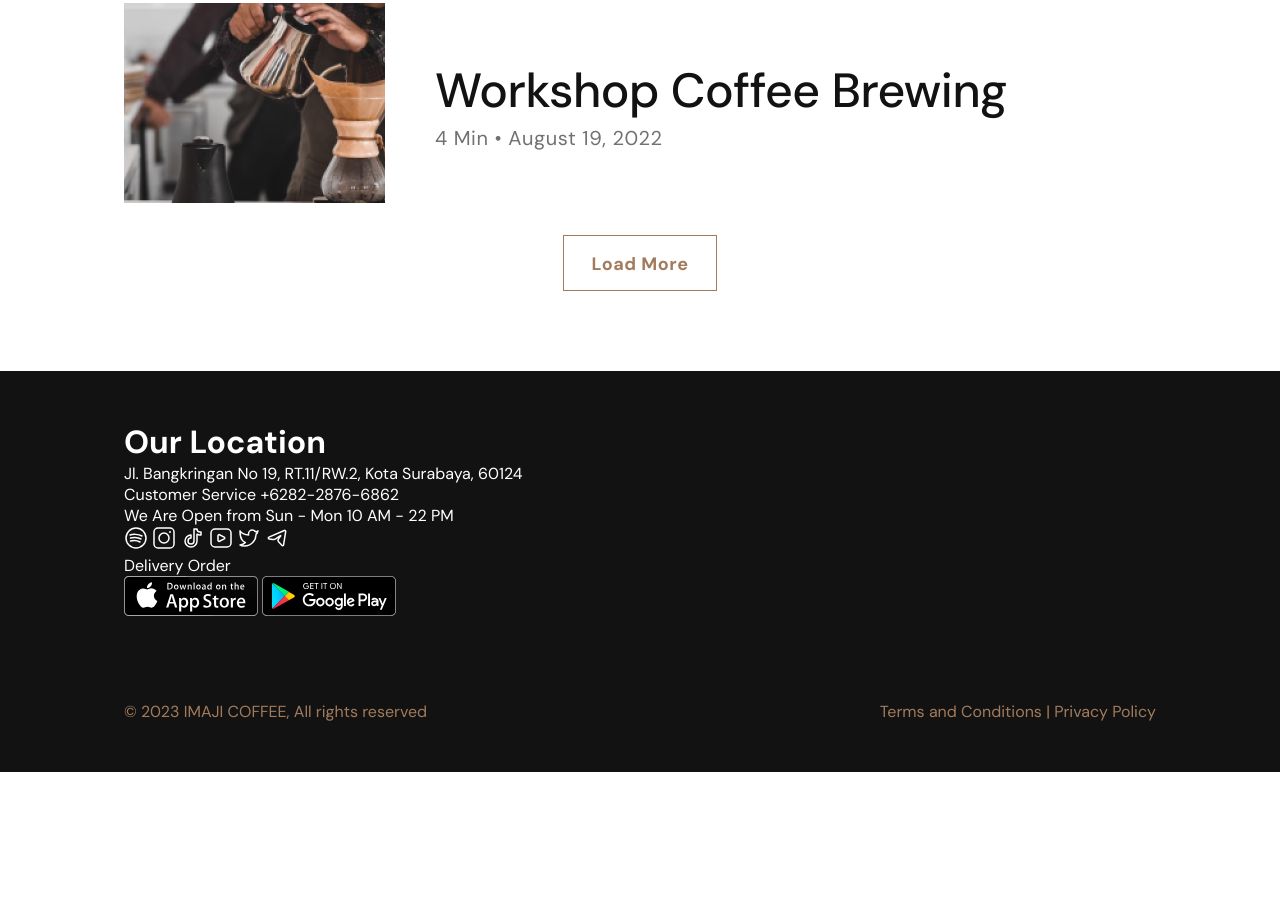
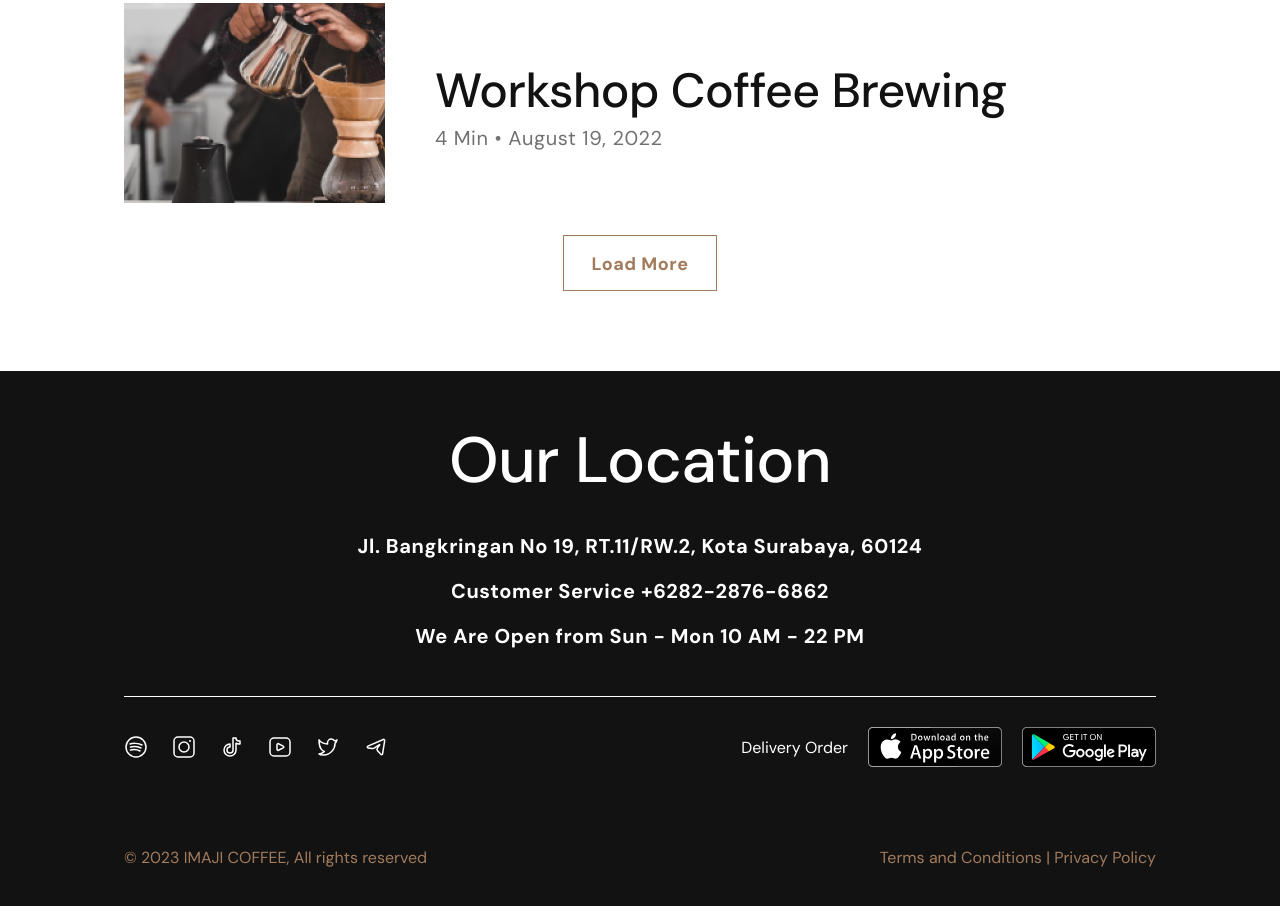
Before and after one commit to Super-proff/Coffee-webpage, a plain HTML site: page index.html in a window 1280 px wide. Shown: the part 2084-2990 px from the top of the page. Before the commit the page ends 2856 px from the top, so only its background shows below. Drawn offline with Linux system fonts and the light colour scheme.

Commit message:
fix content our location

```diff
--- a/assets/style/main.css
+++ b/assets/style/main.css
@@ -224,6 +224,52 @@ header {
   height: 56px;
 }
 
+.location {
+  padding-bottom: 30px;
+  border-bottom: 1px solid;
+}
+
+.location > h1 {
+  height: 110px;
+  font-family: var(--font-family);
+  font-weight: 500;
+  font-size: 64px;
+  line-height: 125%;
+  letter-spacing: -0.01em;
+  text-align: center;
+  color: var(--white);
+}
+
+.location > p {
+  height: 45px;
+  font-family: var(--font-family);
+  font-weight: 700;
+  font-size: 20px;
+  line-height: 150%;
+  letter-spacing: 0.03em;
+  text-align: center;
+  color: var(--white);
+}
+
+.social-appstore {
+  padding-top: 30px;
+  display: flex;
+  align-items: center;
+  justify-content: space-between;
+}
+
+.social-icon {
+  display: flex;
+  align-items: center;
+  gap: 24px;
+}
+
+.appstore-icon {
+  display: flex;
+  align-items: center;
+  gap: 20px;
+}
+
 .footer {
   background-color: var(--black);
   color: var(--white);
```
